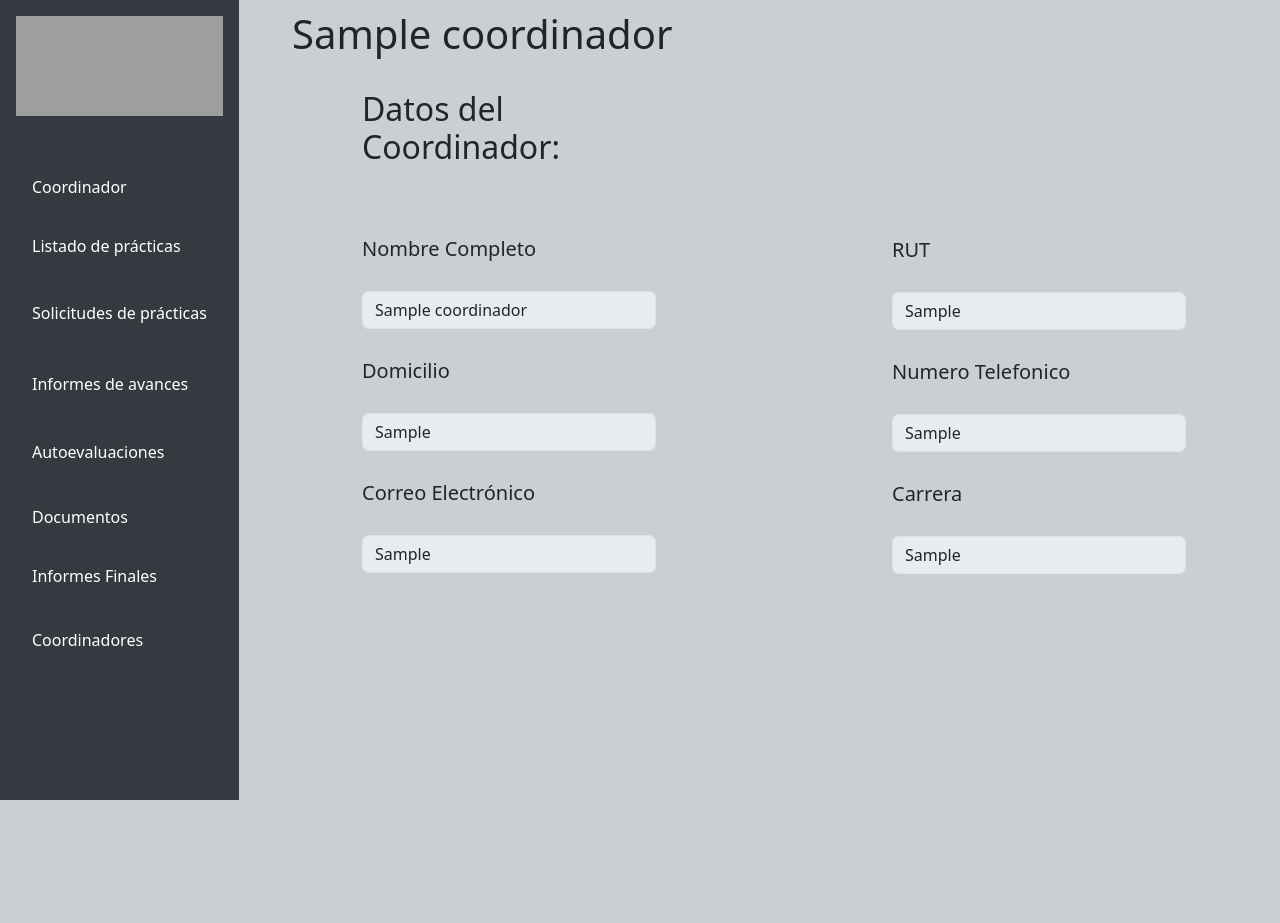
After one commit to ArielSanchez0202/GestionPracticas, a Django app: a page that uses core/templates/base.html in a window 1280 px wide. The commit adds this page. Run offline with Django 5.2, Linux system fonts and the light colour scheme; tables that the repository leaves empty hold one stand-in row (values such as "Sample post"); grey boxes are pictures that could not be loaded.

Commit message:
mas cositas

```diff
--- a/coordinador/templates/coordinador/listar_coordinador.html
+++ b/coordinador/templates/coordinador/listar_coordinador.html
@@ -78,9 +78,9 @@
                     <p>Carrera: {{c.carrera}}</p>
                     <p>número: {{c.numero}}</p>
                     <div class="card-buttons">
-                        <button onclick="window.location.href= ''">Ver Información</button>
+                        <button onclick="window.location.href= '{% url 'coordinador:ver_coordinador' c.rut %}'">Ver Información</button>
                         <button onclick="window.location.href= '{% url 'coordinador:editar_coordinador' c.rut %}'"
-                        style="margin-left: 10pxcccccc;">Editar</button>
+                        style="margin-left: 10px;">Editar</button>
                     </div>
                 </div>
                 {% endfor %}
--- /dev/null
+++ b/coordinador/templates/coordinador/ver_coordinador.html
@@ -0,0 +1,59 @@
+{% extends 'base.html' %}
+
+{% block content %}
+<style>
+    .input1{
+        position: relative;
+        top: 40px;
+        left: 70px;
+    }
+    .input1 h1,input{
+        margin-top: 30px;
+    }
+    .input2{
+        position: relative;
+        top: -325px;
+        left: 600px;
+    }
+    .input2 h1,input{
+        margin-top: 30px;
+    }
+</style>
+<div class="row">
+    <div class="col-md-7 col-lg- col-sm-8 col-xl-5">
+        <h1>{{usuario.nombre}}</h1>
+        <form action="#" method="post" class="col-xl-9 col-lg-6 col-md-8 py-4">
+            <h2 style="position: relative; left: 70px;">Datos del Coordinador:</h2>
+            {% csrf_token %}
+            <div class="input1">
+                <div class="form-group">
+                    <h1 class="fs-5">Nombre Completo</h1>
+                    <input type="text" id="txtrut" name="txtrut" value="{{usuario.nombre}}" disabled class="form-control" placeholder="Nombre" minlength="3" maxlength="9" required>
+                </div >
+                <div class="form-group">
+                    <h1 class="fs-5">Domicilio</h1>
+                    <input type="text" id="txtnombre" name="txtnombre" value="{{usuario.domicilio}}" disabled class="form-control" placeholder="Domicilio" minlength="3" maxlength="20" required>
+                </div>
+                <div class="form-group">
+                    <h1 class="fs-5">Correo Electrónico</h1>
+                    <input type="text" id="txtcorreo" name="txtcorreo" value="{{usuario.correo}}" disabled class="form-control" placeholder="Correo@Hotmail.com" minlength="3" maxlength="20" required>
+                </div>
+            </div>
+            <div class="input2">
+                <div class="form-group">
+                    <h1 class="fs-5">RUT</h1>
+                    <input type="email" id="txtrut" name="txtrut" class="form-control" disabled value="{{usuario.rut}}" placeholder="RUT" minlength="3" maxlength="30" required>
+                </div>
+                <div class="form-group">
+                    <h1 class="fs-5">Numero Telefonico</h1>
+                    <input type="text" id="txtnumero" name="txtnumero" value="{{usuario.numero}}" disabled class="form-control" placeholder="Numero" minlength="3" maxlength="20" required>
+                </div>
+                <div class="form-group">
+                    <h1 class="fs-5">Carrera</h1>
+                    <input type="text" id="txtcarrera" name="txtcarrera" value="{{usuario.carrera}}" disabled class="form-control" placeholder="Carrera" minlength="3" maxlength="20" required>
+                </div>
+            </div>
+        </form>
+    </div>
+</div>
+{% endblock %}
--- a/coordinador/urls.py
+++ b/coordinador/urls.py
@@ -19,4 +19,5 @@ urlpatterns = [
     path('registrar_coordinador/',views.registrar_coordinador,name='registrar_coordinador'),
     path('editar_coordinador/<rut>',views.editar_coordinador,name='editar_coordinador'),
     path('editarcoordinador/',views.editarcoordinador,name='editarcoordinador'),
+    path('ver_coordinador/<rut>',views.ver_coordinador,name='ver_coordinador'),
 ]
--- a/coordinador/views.py
+++ b/coordinador/views.py
@@ -183,6 +183,10 @@ def editar_coordinador(request,rut):
     usuario = Coordinador.objects.get(rut=rut)
     return render(request,"coordinador/editar_coordinador.html",{'usuario':usuario})
 
+def ver_coordinador(request,rut):
+    usuario = Coordinador.objects.get(rut=rut)
+    return render(request,"coordinador/ver_coordinador.html",{'usuario':usuario})
+
 def editarcoordinador(request):
         nombre = request.POST.get("txtnombre")
         numero = request.POST.get("txtnumero")
--- a/core/templates/base.html
+++ b/core/templates/base.html
@@ -101,7 +101,7 @@
         <div class="container-fluid">
             <div class="row">
                 <div class="col-12">
-                    <main style="margin-left: 280px;">
+                    <main style="margin-left: 280px; margin-top: 10px;">
                         {% block content %}
                         {% endblock %}
                     </main>
```
Also changed, not shown: coordinador/templates/coordinador/crear_coordinador.html (+13 -5 lines), coordinador/templates/coordinador/editar_coordinador.html (+26 -11 lines), coordinador/templates/coordinador/ver_coodinador.html (deleted).
